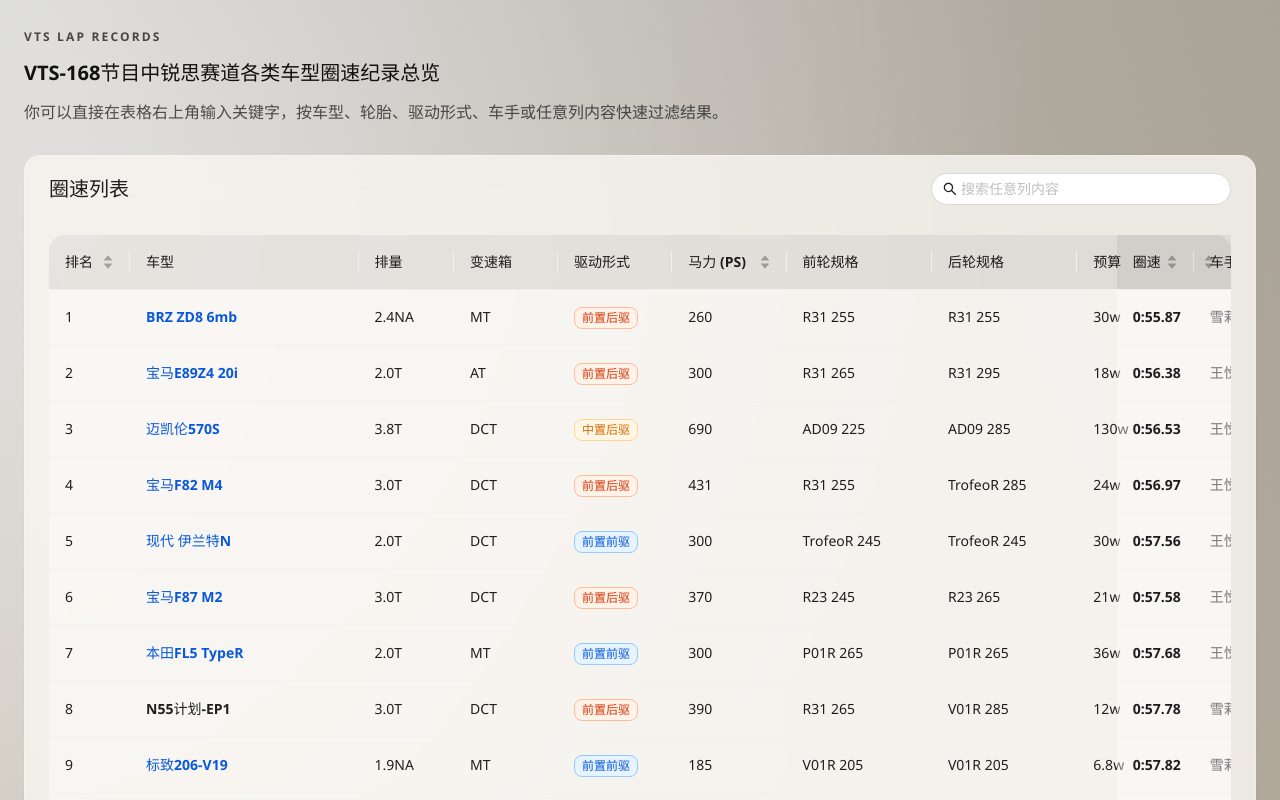
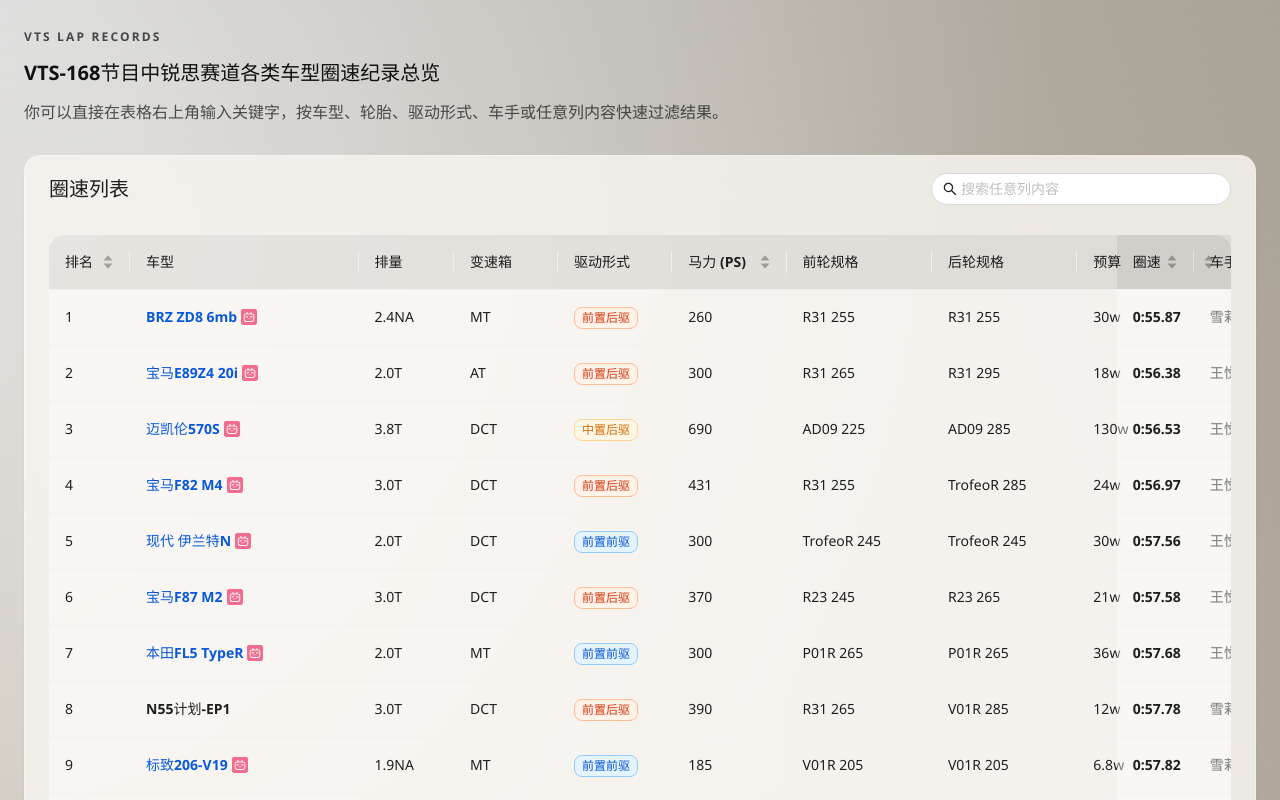
Before and after one commit to Redtwodog/vts168, a React (Vite) app: page / in a window 1280 px wide. Shown: the top 800 px of the page. Built offline with nearby package versions, Linux system fonts and the light colour scheme.

Commit message:
feat: change logo

```diff
--- a/src/App.jsx
+++ b/src/App.jsx
@@ -2,6 +2,7 @@ import { useMemo, useState } from 'react'
 import { Card, Col, Grid, Input, Row, Space, Table, Tag, Typography } from 'antd'
 import { SearchOutlined } from '@ant-design/icons'
 import { lapRecordsWithVideos } from './data/lapRecordVideos'
+import logo from './static/bilibili.svg'
 
 const { Title, Paragraph, Text } = Typography
 const { useBreakpoint } = Grid
@@ -25,7 +26,7 @@ function renderRecordName(record, className) {
       className={className ? `record-link ${className}` : 'record-link'}
       title={firstVideo.title}
     >
-      {record.name}
+      {record.name} <img src={logo} alt="B站视频链接" className="video-link-icon" />
     </a>
   )
 }
--- a/src/styles.css
+++ b/src/styles.css
@@ -120,10 +120,18 @@ body {
   font-weight: 700;
   text-decoration: none;
   transition: color 0.2s ease, opacity 0.2s ease;
+  display: flex;
+  align-items: center;
 }
 
 .record-link:hover {
   color: #8b1e18;
+}
+
+.record-link .video-link-icon {
+  width: 16px;
+  height: 16px;
+  margin-left: 4px;
 }
 
 .ant-table-wrapper .ant-table {
```
Also changed, not shown: src/static/bilibili.svg (added).
